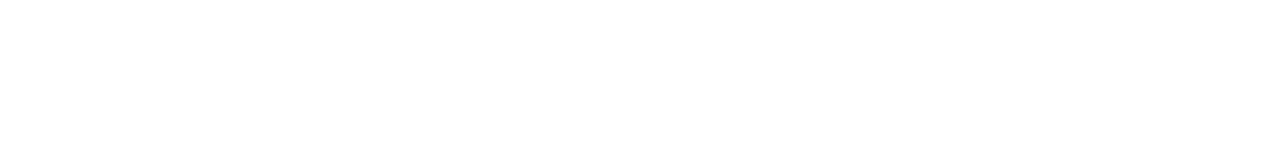
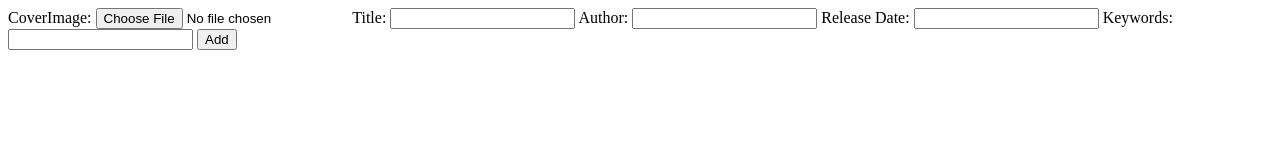
Before and after one commit to RunningTalus/BackboneExperiments, a website: page Books/index.html in a window 1280 px wide. Drawn offline with nearby package versions, Linux system fonts and the light colour scheme.

Commit message:
Added HTML for the UI. Added a form for adding a book.

```diff
--- a/Books/index.html
+++ b/Books/index.html
@@ -6,6 +6,19 @@
     <link rel="stylesheet" href="css/screen.css">
   </head>
   <body>
+    <div id="books">
+      <form id="addBook" action="#">
+        <div>
+          <label for="coverImage">CoverImage: </label>
+          <input id="coverImage" type="file" />
+          <label for="title">Title: </label><input id="title" type="text" />
+          <label for="author">Author: </label><input id="author" type="text" />
+          <label for="releaseDate">Release Date: </label><input id="releaseDate" type="text" />
+          <label for="keywords">Keywords: </label><input id="keywords" type="text" />
+          <button id="add">Add</button>
+        </div>
+      </form>
+    </div>
     <script src="bower_components/jquery/dist/jquery.min.js"></script>
     <script src="bower_components/underscore/underscore-min.js"></script>
     <script src="bower_components/backbone/backbone-min.js"></script>
```
